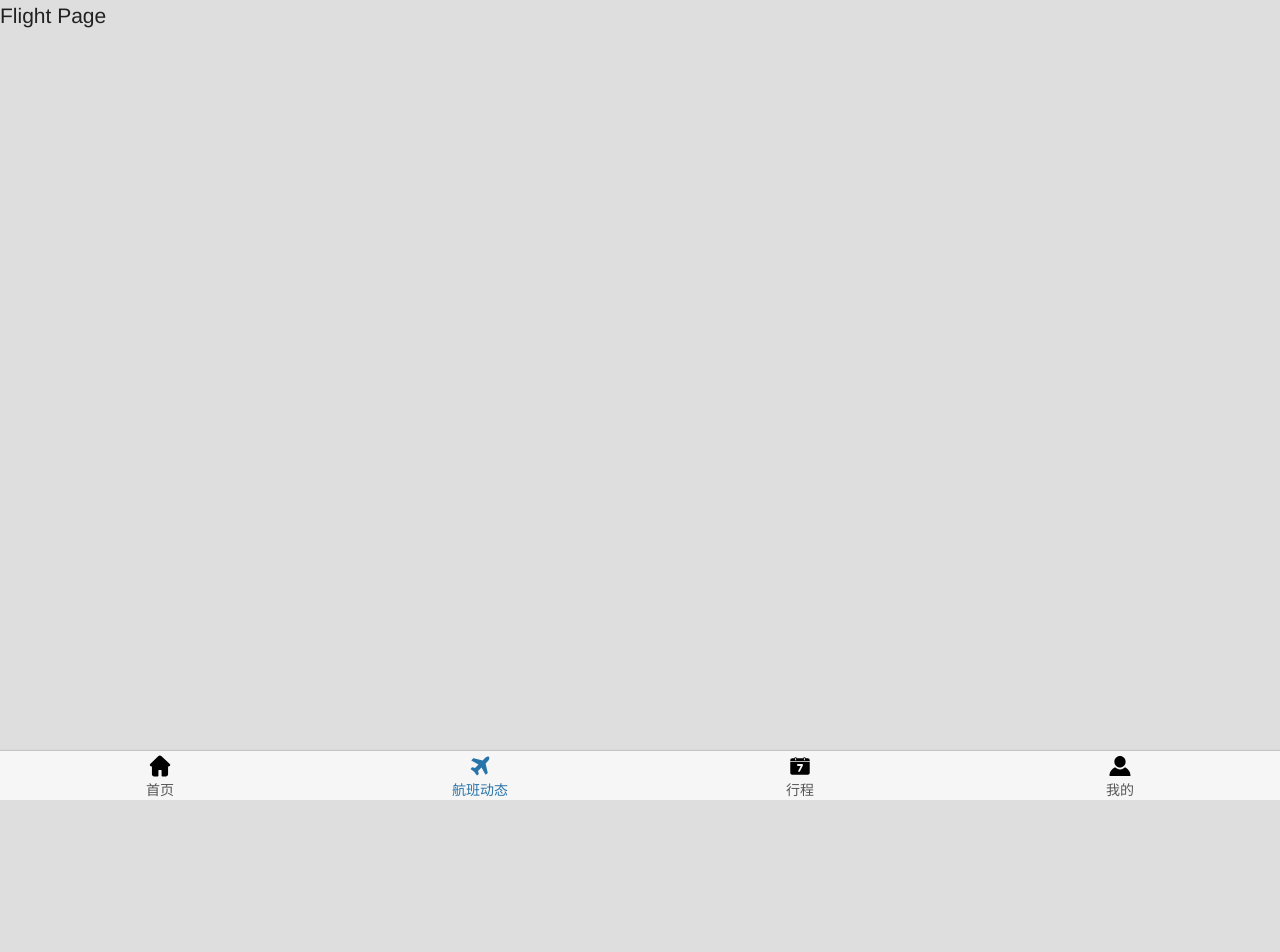
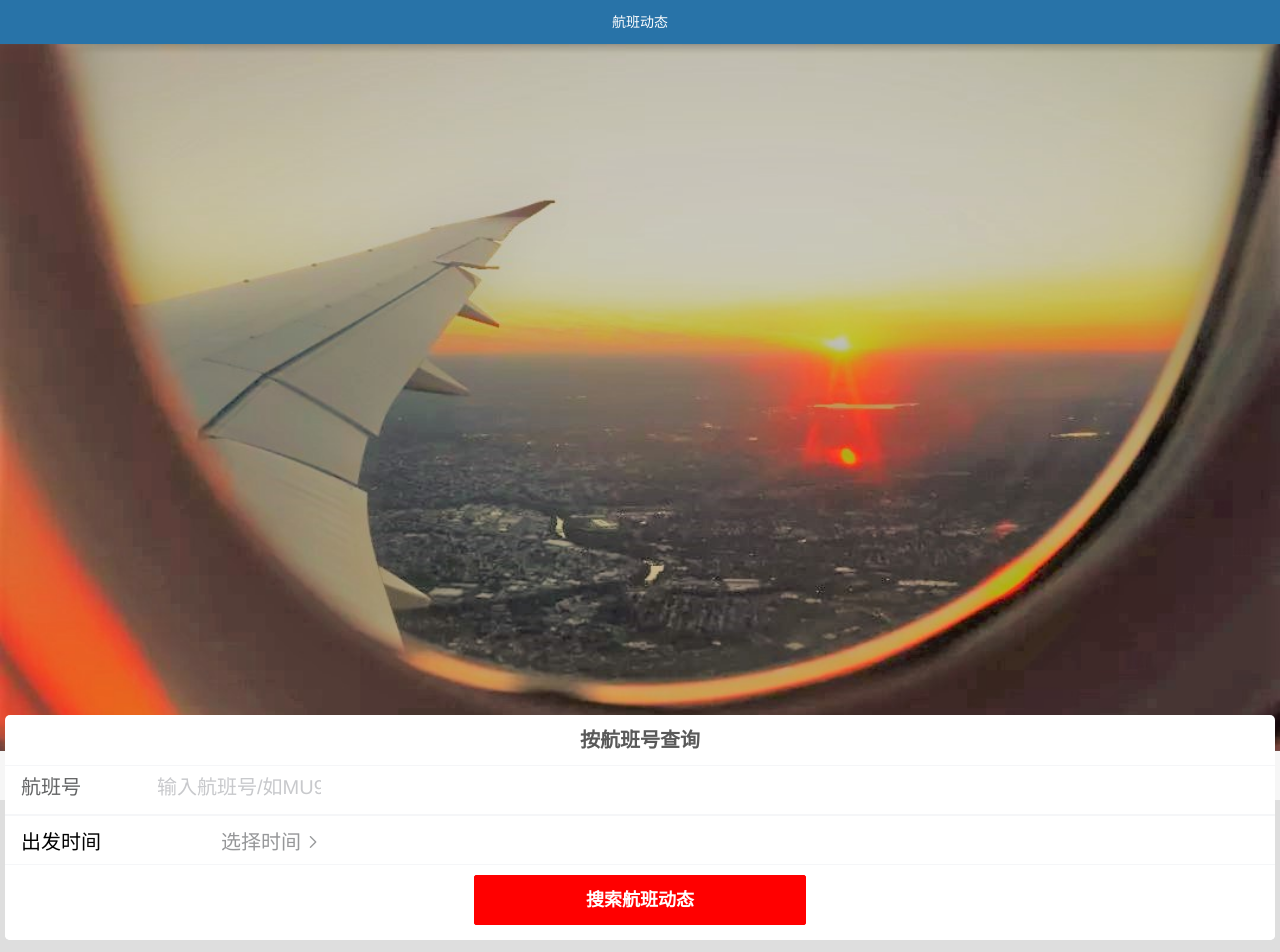
Before and after one commit to xiaoxiaozeyu/low-price-ticketMiningSystem-frontendPart, a Vue app: page /flight in a window 1280 px wide. Shown: the top 952 px of the page. Before the commit the page ends 800 px from the top, so only its background shows below. Built offline with nearby package versions, Linux system fonts and the light colour scheme.

Commit message:
modify flight-dynamic view

```diff
--- a/src/views/home/childComponents/DateSelect.vue
+++ b/src/components/content/dateSelect/DateSelect.vue
@@ -24,7 +24,7 @@
     // },
     data() {
       return {
-        date: '选择出行时间',
+        date: '选择时间',
         show: false
       };
     },
--- a/src/views/flight/Flight.vue
+++ b/src/views/flight/Flight.vue
@@ -1,16 +1,24 @@
 <template>
   <div id="flight">
-    <h2>Flight Page</h2>
+    <nav-bar class="flight-nav"><div slot="center">航班动态</div></nav-bar>
+
+    <img style="height: auto;width: 100%" src="~assets/img/flight/airlineDynamic.jpeg">
+
+    <div class="search">
+      <flight-dynamic-search></flight-dynamic-search>
+    </div>
   </div>
 </template>
 
 <script>
-
+  import NavBar from "components/common/navbar/NavBar";
+  import FlightDynamicSearch from "./childComponents/FlightDynamicSearch";
 
   export default {
     name: "Flight",
     components: {
-
+      NavBar,
+      FlightDynamicSearch
     },
     data() {
       return {
@@ -28,5 +36,29 @@
 </script>
 
 <style scoped>
-
+  #flight {
+    padding-top: 44px;
+    padding-bottom: 49px;
+  }
+  .flight-nav {
+    background-color: #2873A8;
+    color:#ffffff;
+    position: fixed;
+    left: 0px;
+    right: 0px;
+    top: 0px;
+    z-index: 10;
+  }
+  #flight img {
+    /*z-index: 2;*/
+  }
+  .search {
+    margin-top: -50px;
+    margin-left: 5px;
+    margin-right: 5px;
+    background-color: white;
+    border-radius: 5px;
+    z-index: 5;
+    position:relative
+  }
 </style>
--- /dev/null
+++ b/src/views/flight/childComponents/FlightDynamicSearch.vue
@@ -0,0 +1,98 @@
+<template>
+  <div>
+    <div class="flight-tittle">
+      <p>按航班号查询</p>
+    </div>
+    <van-cell-group>
+      <van-field class="flight-field" v-model="searchFlightNum" label="航班号" placeholder="输入航班号/如MU9022" input-align="right" maxlength="6" @input="stringToUppers" />
+    </van-cell-group>
+    <date-select @get-date="getSelectDate"></date-select>
+    <div class="outer">
+      <div class="inner" style="padding-bottom: 15px">
+        <van-button type="primary" class="submit-button" @click="searchFlightInfo">搜索航班动态</van-button>
+      </div>
+    </div>
+  </div>
+</template>
+
+<script>
+  import DateSelect from "components/content/dateSelect/DateSelect";
+  import Vue from 'vue';
+  import {Field, CellGroup, Button, Toast} from 'vant';
+  Vue.use(Field);
+  Vue.use(CellGroup);
+  Vue.use(Button);
+
+  export default {
+    name: "FlightDynamicSearch",
+    components: {
+      DateSelect
+    },
+    data() {
+      return {
+        searchDate: '',
+        searchFlightNum:''
+      }
+    },
+    methods: {
+      getSelectDate(date) {
+        this.searchDate = date;
+      },
+      stringToUppers() {
+        this.searchFlightNum = this.searchFlightNum.toUpperCase()
+      },
+      searchFlightInfo() {
+        const searchDate = this.searchDate;
+        const searchFlightNum = this.searchFlightNum;
+        if(searchDate!='' && searchFlightNum!='') {
+          Toast.loading({
+            duration: 0, // 持续展示 toast
+            message: '航班动态查询中...',
+            forbidClick: true
+          });
+          this.$router.push({name: "flightDynamicResult",params:{searchDate: searchDate,searchFlightNum: searchFlightNum}});
+        }
+      }
+    }
+  }
+</script>
+
+<style scoped>
+.flight-field {
+  font-size: 20px;
+  width: 332px;
+  height: 50px;
+}
+  .flight-tittle {
+    display: flex;
+    font-size: 20px;
+    width: 332px;
+    height: 50px;
+    text-align: center;
+    font-weight: bold;
+    vertical-align: center;
+    margin: auto;
+  }
+  .flight-tittle p {
+    margin: auto;
+  }
+.outer{
+  display: flex;
+  margin-top: 10px;
+  background: #ffffff;
+  border-radius: 5px;
+}
+.inner {
+  display: flex;
+  margin: auto;
+}
+.submit-button {
+  background: #ff0000;
+  border-color: #ff0000;
+  height: 50px;
+  line-height: 50px;
+  width: 332px;
+  font-size: 18px;
+  font-weight: bold;
+}
+</style>
--- a/src/views/home/childComponents/TicketSearch.vue
+++ b/src/views/home/childComponents/TicketSearch.vue
@@ -22,7 +22,7 @@
 
 <script>
   import Vue from 'vue';
-  import DateSelect from "./DateSelect";
+  import DateSelect from "components/content/dateSelect/DateSelect";
   import SiteSelect from "./SiteSelect";
   import { Button } from 'vant';
 
```
Also changed, not shown: src/assets/img/flight/airlineDynamic.jpeg (added).
